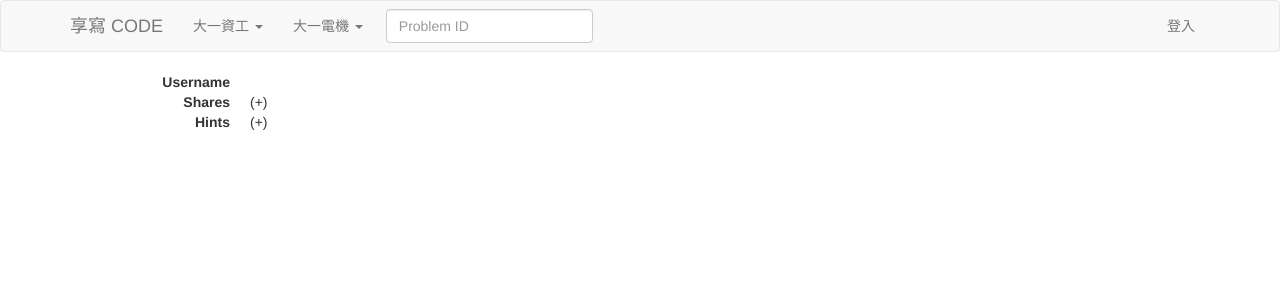
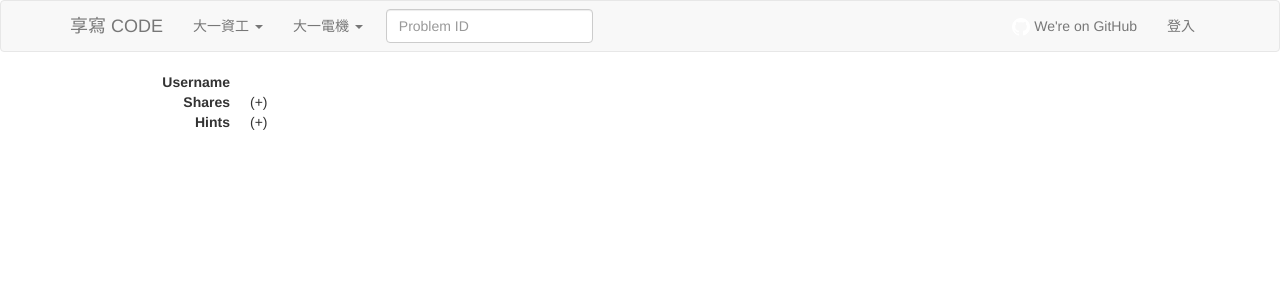
Before and after one commit to afg-archive/happycoding, a Python web app: template accounts/jinja2/profile.html in a window 1280 px wide. Shown: the top 300 px of the page. Run offline with Jinja, Linux system fonts and the light colour scheme; the template is opened without the code that fills it, so the values that code supplies are empty; some libraries are stand-ins or nearby versions.

Commit message:
We're on GitHub

```diff
--- a/problem/jinja2/navbar.html
+++ b/problem/jinja2/navbar.html
@@ -36,6 +36,7 @@
         {% endif %}
       </ul>
       <ul class="nav navbar-nav navbar-right">
+        <li><a href="https://github.com/afg984/happycoding" target="_blank"><img src={{ static("GitHub-Mark-Light-64px.png") }} style="height: 1.3em"> We're on GitHub</a></li>
         {% if request.user.is_authenticated() %}
         <li><a href="{{ url('accounts:profile', pk=request.user.pk) }}">{{ request.user }}</a></li>
         <li><a href="{{ url('accounts:logout') }}?next={{ request.path }}" title="不享寫 Code?">登出</a></li>
```
Also changed, not shown: problem/static/GitHub-Mark-Light-64px.png (added).
